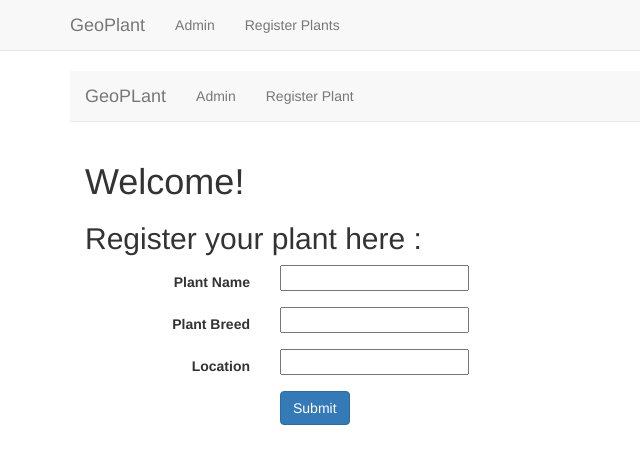
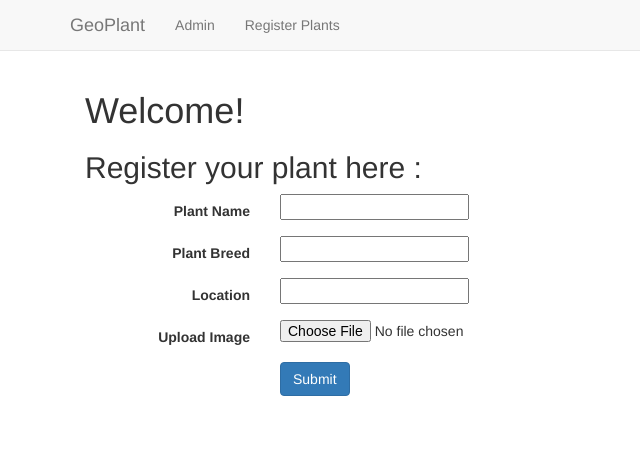
Before and after one commit to gkalyan04/GeoPlant, a Django app: template templates/sih_app/users.html in a window 1280 px wide. Shown: the top 464 px of the page, without its empty margins (0-640 px from the left). Run offline with Django 3.2, Linux system fonts and the light colour scheme; the template is opened without the code that fills it: values that come from a table or form of the project are taken from there, others are empty; some libraries are stand-ins or nearby versions.

Commit message:
error solved

```diff
--- a/sih_app/models.py
+++ b/sih_app/models.py
@@ -5,6 +5,7 @@ class Plant(models.Model):
     plant_name = models.CharField(max_length=264)
     plant_breed = models.CharField(max_length=264)
     location = models.CharField(max_length=264)
+    photo = models.ImageField(default="default.jpg")
 
     def __str__(self):
         return self.plant_name
--- a/sih_app/urls.py
+++ b/sih_app/urls.py
@@ -5,7 +5,7 @@ from sih_app import views
 app_name = 'sih_app'
 
 urlpatterns = [
-    url(r'^relative/$',views.relative,name='relative'),
-    url(r'^other/$',views.other,name='other'),
+    url(r'^users/$',views.users,name='users'),
+    # url(r'^other/$',views.other,name='other'),
 
 ]
--- a/sih_project/urls.py
+++ b/sih_project/urls.py
@@ -13,9 +13,8 @@ Including another URLconf
     1. Import the include() function: from django.conf.urls import url, include
     2. Add a URL to urlpatterns:  url(r'^blog/', include('blog.urls'))
 """
-from django.conf.urls import url
+from django.conf.urls import url, include
 from django.contrib import admin
-from django.conf.urls import include
 from sih_app import views
 
 
--- a/templates/sih_app/base.html
+++ b/templates/sih_app/base.html
@@ -13,7 +13,7 @@
             <ul class="nav navbar-nav">
                 <li><a class="navbar-brand" href="{% url 'index' %}">GeoPlant</a></li>
                 <li><a class="navbar-link" href="{% url 'admin:index' %}">Admin</a></li>
-                <li><a class="navbar-link" href="{% url 'users' %}">Register Plants</a></li>
+                <li><a class="navbar-link" href="{% url 'sih_app:users' %}">Register Plants</a></li>
 
             </ul>
         </div>
--- a/templates/sih_app/index.html
+++ b/templates/sih_app/index.html
@@ -3,7 +3,7 @@
     {% block body_block %}
     <div class="jumbotron">
             <h1>Welcome!</h1>
-            <h2>Go to <a href="http://127.0.0.1:8000/users/">/plants </a>to Register your Plant!</h2>
+            <h2>Go to <a href="{% url 'sih_app:users' %}">/plants </a>to Register your Plant!</h2>
     </div>
 
     {% endblock %}
--- a/templates/sih_app/users.html
+++ b/templates/sih_app/users.html
@@ -1,18 +1,9 @@
 <!DOCTYPE html>
 
 {% extends 'sih_app/base.html' %}
+{% load staticfiles %}
     {% block body_block %}
 
-    <nav class="navbar navbar-default navbar-static-top">
-        <div class="container">
-            <ul class="nav navbar-nav">
-                <li><a class="navbar-brand" href="{% url 'index' %}">GeoPLant</a></li>
-                <li><a class="navbar-link" href="{% url 'admin:index' %}">Admin</a></li>
-                <li><a class="navbar-link" href="{% url 'sih_app:users' %}">Register Plant</a></li>
-
-            </ul>
-        </div>
-    </nav>
     <div class="container">
             <h1>Welcome!</h1>
             <h2>Register your plant here :</h2>
@@ -43,6 +34,12 @@
                                   {{ form.location }}
                             </div>
                     </div>
+                    <div class="form-group">
+                            <label for="inputEmail3" class="col-sm-2 control-label">Upload Image</label>
+                            <div class="col-sm-10">
+                                  {{ form.photo }}
+                            </div>
+                    </div>
                     {% csrf_token %}
                     <div class="form-group">
                             <label for="inputEmail3" class="col-sm-2 control-label"></label>
```
Also changed, not shown: sih_app/views.py (+4 -4 lines), db.sqlite3, sih_app/migrations/0005_plant_photo.py (added).
